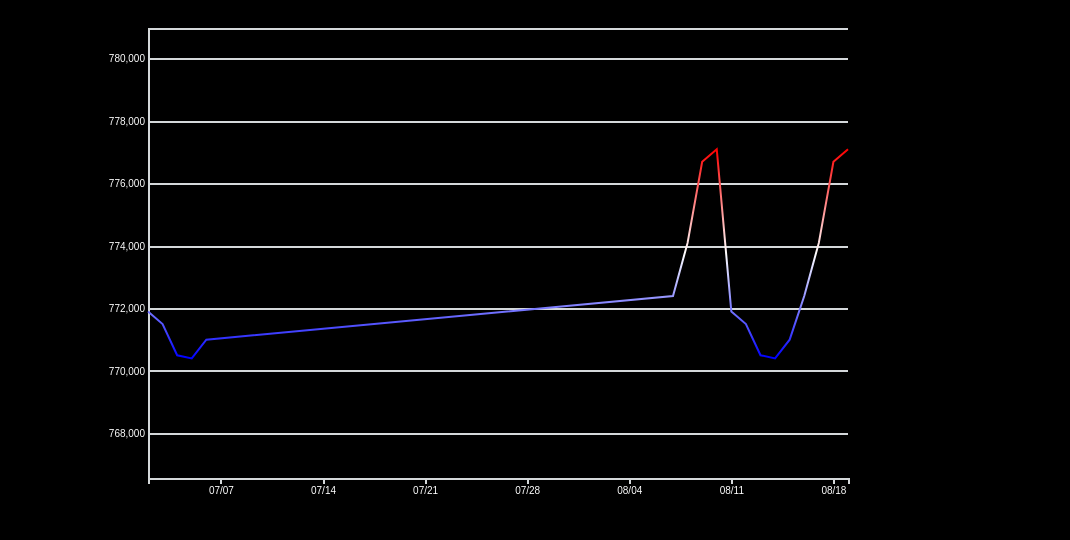
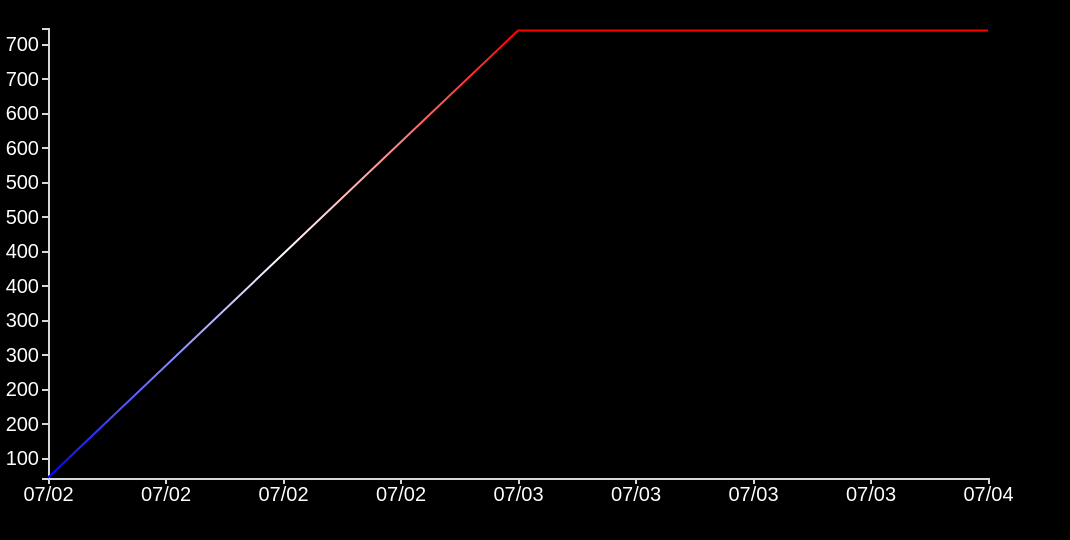
Before and after one commit to oinochoe/d3-line-graph, a plain HTML site: page index.html in a window 1280 px wide. Shown: the whole page, without its empty margins (0-1070 px from the left). Drawn offline with Linux system fonts and the light colour scheme.

Commit message:
graph 개선 data.json 삭제 및 전체 개선

```diff
--- a/data.json
+++ /dev/null
@@ -1,56 +0,0 @@
-[{
-    "days": "2019-07-02",
-    "value": 771900
-  }, {
-    "days": "2019-07-03",
-    "value": 771500
-  }, {
-    "days": "2019-07-04",
-    "value": 770500
-  }, {
-    "days": "2019-07-05",
-    "value": 770400
-  }, {
-    "days": "2019-07-06",
-    "value": 771000
-  }, {
-    "days": "2019-08-07",
-    "value": 772400
-  }, {
-    "days": "2019-08-08",
-    "value": 774100
-  }, {
-    "days": "2019-08-09",
-    "value": 776700
-  }, {
-    "days": "2019-08-10",
-    "value": 777100
-  }, {
-    "days": "2019-08-11",
-    "value": 771900
-  }, {
-    "days": "2019-08-12",
-    "value": 771500
-  }, {
-    "days": "2019-08-13",
-    "value": 770500
-  }, {
-    "days": "2019-08-14",
-    "value": 770400
-  }, {
-    "days": "2019-08-15",
-    "value": 771000
-  }, {
-    "days": "2019-08-16",
-    "value": 772400
-  }, {
-    "days": "2019-08-17",
-    "value": 774100
-  }, {
-    "days": "2019-08-18",
-    "value": 776700
-  }, {
-    "days": "2019-08-19",
-    "value": 777100
-  }
-]
--- a/graph.css
+++ b/graph.css
@@ -1,4 +1,7 @@
 body { background-color: #000000}
+.graphArea { position:relative; width: 100%; max-width: 1000px; max-height: 500px; min-width:300px; }
+.graphArea .graph { width:100%; height:100%; }
+.graphArea .graph svg { overflow:visible; max-height:500px; max-width:1000px; }
 .axis { font: 10px sans-serif; }
 .axis path,
 .axis line { fill: none; stroke: #D4D8DA; stroke-width: 2px; shape-rendering: crispEdges; }
@@ -6,4 +9,13 @@ body { background-color: #000000}
 .overlay { fill: none; pointer-events: all; }
 .focus circle { fill: #000; stroke: #fff; stroke-width:2px; }
 .hover-line { stroke: #fff; stroke-width: 2px; stroke-dasharray: 3, 3; }
-text{fill:white;}
+text{fill:white; -webkit-user-select: none; user-select:none; font-size:2em; }
+.unit{color:white; text-align: right;}
+
+@media screen and (max-width:1024px) {
+  .graphArea { width:100%; min-width:100%; max-width:100%; }
+}
+
+@media screen and (max-width:767px) {
+  text{font-size:3em;}
+}
--- a/graph.js
+++ b/graph.js
@@ -1,14 +1,10 @@
-var svg = d3.select("svg"),
-   // basic margin
-    margin = {
-      top: 20,
-      right: 120,
-      bottom: 30,
-      left: 140
-    },
-    // default width, height setting
-    width = +svg.attr("width") - margin.left - margin.right,
-    height = +svg.attr("height") - margin.top - margin.bottom;
+// default
+var margin = { top: 20, right: 20, bottom: 30, left: 40}
+var width = 1000 - margin.left - margin.right;
+var height = 500 - margin.top - margin.bottom;
+var svg = d3.select(".graph").append("svg")
+    .attr("width", width + margin.left + margin.right)
+    .attr("height", height + margin.top + margin.bottom).call(responsiveSvg)
 
 // time Parsing style
 var parseTime = d3.timeParse("%Y-%m-%d");
@@ -18,11 +14,11 @@ bisectDate = d3.bisector(function (d) {
   return d.days;
 }).left;
 
-// range setting..
+// range setting
 var x = d3.scaleTime().range([0, width]);
 var y = d3.scaleLinear().range([height, 0]);
 
-// line value setting..
+// line value setting.
 var line = d3.line().x(function (d) {
   return x(d.days);
 }).y(function (d) {
@@ -30,13 +26,21 @@ var line = d3.line().x(function (d) {
 });
 
 // g = svg's group and positioning
-var g = svg.append("g").attr("transform", "translate(" + margin.left + "," + margin.top + ")");
+var g = svg.append("g").classed("group", true).attr("transform", "translate(" + margin.left + "," + margin.top + ")");
 
-// get data from json (you can change the extracting method)
-d3.json("data.json", function (error, data) {
-  if (error) throw error;
+// get Data
+var data = [{
+  "days": "2019-07-02",
+  "value": 72
+}, {
+  "days": "2019-07-03",
+  "value": 720
+}, {
+  "days": "2019-07-04",
+  "value": 720
+}]
 
-  // data parsing time and value setting
+// data binding
 data.forEach(function (d) {
   d.days = parseTime(d.days);
   d.value = +d.value;
@@ -56,7 +60,27 @@ d3.json("data.json", function (error, data) {
 
 // Add designing and drawing
 g.append("g").attr("class", "axis axis--x").attr("transform", "translate(0," + height + ")").call(d3.axisBottom(x).tickFormat(d3.timeFormat("%m/%d")));
-  g.append("g").attr("class", "axis axis--y").call(make_y_gridlines().tickSize(-width));
+g.append("g").attr("class", "axis axis--y").call(d3.axisLeft(y).tickFormat(d3.format(",.1s")));
+
+// d3 label per unit
+var lasttext;
+d3.select('.axis--y').select('text').each(function(){
+  lasttext = this.textContent.split('').pop();
+});
+
+if (lasttext !== "" && lasttext !== /[0-9]/g) {
+  if (lasttext === "k") {
+    document.querySelector('.unit').innerText = "(단위 : 1,000)";
+  } else if (lasttext === "M") {
+    document.querySelector('.unit').innerText = "(단위 : 1,000,000)";
+  } else if (lasttext === "G") {
+    document.querySelector('.unit').innerText = "(단위 : 1,000,000,000)";
+  } else if (lasttext === "T") {
+    document.querySelector('.unit').innerText = "(단위 : 1,000,000,000,000)";
+  }
+}
+
+//call(make_y_gridlines().tickSize(-width));
 g.append("path").datum(data).attr("class", "line").attr("d", line);
 // GRADIENT START
 g.append("linearGradient")
@@ -83,10 +107,7 @@ d3.json("data.json", function (error, data) {
  */
 
 // gridLines each 5 lens
-  function make_y_gridlines() {
-    return d3.axisLeft(y)
-        .ticks(5)
-  }
+function make_y_gridlines() {return d3.axisLeft(y).ticks(5)}
 
 // getMax value from arrays
 function getMax(arr, prop) {
@@ -131,7 +152,39 @@ d3.json("data.json", function (error, data) {
     d = x0 - d0.days > d1.days - x0 ? d1 : d0;
     focus.attr("transform", "translate(" + x(d.days) + "," + y(d.value) + ")");
     focus.select("text").text(function () {
-      return d.value;
+    return d.value.toString().replace(/(\d)(?=(?:\d{3})+(?!\d))/g, '$1,');
   });
 }
-});
+
+// resize function
+function responsiveSvg(svg, maxw) {
+  // get container + svg aspect
+  var container = d3.select(svg.node().parentNode),
+      width = parseInt(svg.style("width")),
+      height = parseInt(svg.style("height")),
+      aspect = width / height;
+
+  // add viewBox and preserveAspectRatio properties
+  // and call resize so that svg resizes on initial page load
+  svg.attr("viewBox", "0 0 " + width + " " + height)
+    .attr("preserveAspectRatio", "xMinYMid")
+    .call(resize);
+
+  // to register multiple listeners
+  d3.select(window).on("resize." + container.attr("id"), resize);
+
+  // get width of container and resize svg to fit it
+  function resize() {
+    var targetWidth = parseInt(container.style("width"));
+    svg.attr("width", targetWidth);
+    svg.attr("height", Math.round(targetWidth / aspect));
+  }
+
+  // trigger resize event
+  var el = document;
+  var event = document.createEvent("HTMLEvents");
+  event.initEvent("resize", true, false);
+  el.dispatchEvent(event);
+}
+// when modal open window resize dispatch
+// window.dispatchEvent(new Event("resize"));
--- a/index.html
+++ b/index.html
@@ -10,7 +10,11 @@
 </head>
 
 <body>
-    <svg width="960" height="500"></svg>
+    <div class="graphArea">
+        <div class="unit"></div>
+        <div class="graph"></div>
+    </div>
+
     <script src="./d3.min.js"></script>
     <script src="./graph.js"></script>
 </body>
```
Lines whose indentation alone changed are shown as unchanged.
